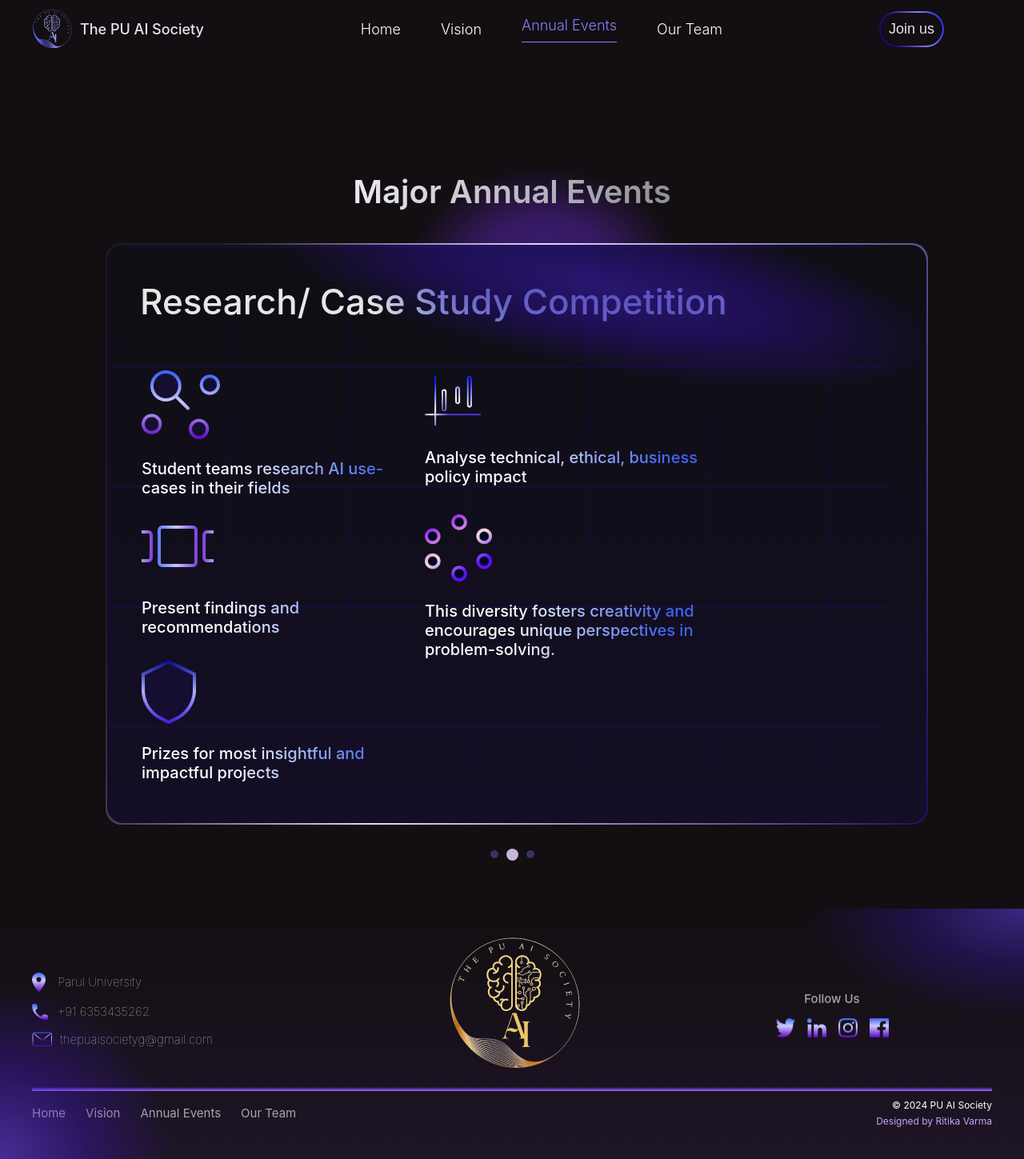
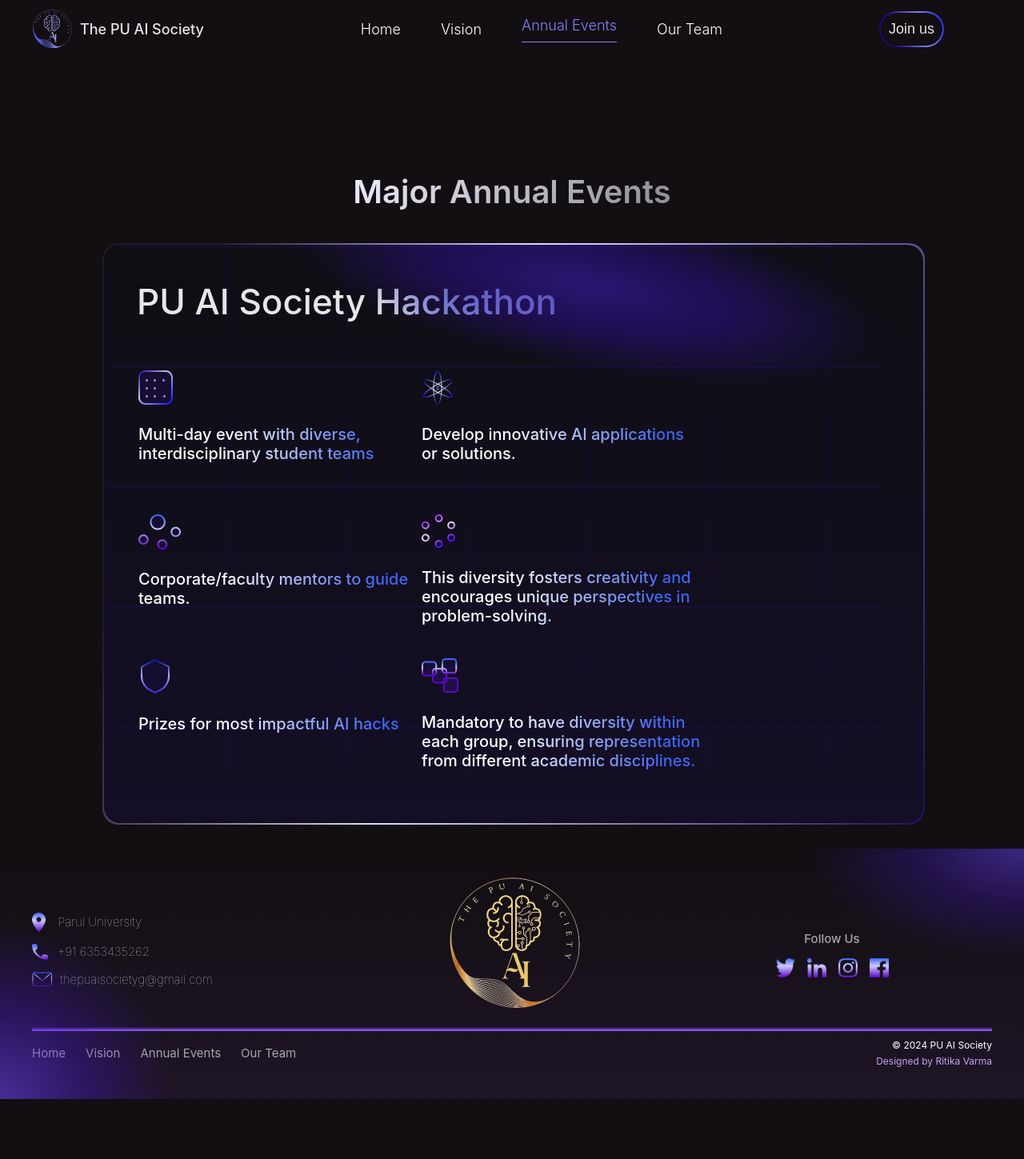
Before and after one commit to THEPUAISOCIETY/pu_ai_society, a React (Vite) app: page /annual-event in a window 1280 px wide. Shown: the whole page at 80% size. After the commit the page ends 1374 px from the top, so only its background shows below. Built offline with nearby package versions, Linux system fonts and the light colour scheme.

Commit message:
Update AnnualEvent.jsx

```diff
--- a/src/Pages/AnnualEvent/AnnualEvent.jsx
+++ b/src/Pages/AnnualEvent/AnnualEvent.jsx
@@ -1,73 +1,39 @@
-import React, { useEffect, useState } from 'react'
+import React from 'react';
 import classes from './AnnualEvent.module.css';
-import { HEADING, ITEMONE, ITEMTHREE, ITEMTWO, } from '../../lib/constant';
+import { HEADING, ITEMONE, ITEMTWO, ITEMTHREE } from '../../lib/constant';
 
-// const itemTwo = [
-//   {title: 'This diversity fosters creativity and encourages unique perspectives in problem-solving. '},
-//   {title: 'Prizes for most impactful AI hacks'},
-//   {title: 'Mandatory to have diversity within each group, ensuring representation from different academic disciplines.'},
-// ]
-
-const cards = [ITEMONE, ITEMTWO, ITEMTHREE];
+const cards = [
+  { heading: HEADING[0].heading, items: ITEMONE },
+  { heading: HEADING[1].heading, items: ITEMTWO },
+  { heading: HEADING[2].heading, items: ITEMTHREE }
+];
 
 function AnnualEvent() {
-
-  const [currentSlide, setCurrentSlide] = useState(0);
-
-  useEffect(() => {
-    const interval = setInterval(() => {
-      setCurrentSlide((prev) => (prev + 1) % cards.length);
-    }, 5000); // Change slide every 5 seconds
-    return () => clearInterval(interval);
-  }, []);
-
-  const getBlobClass = () => {
-    switch (currentSlide) {
-      case 0:
-        return classes.blob_1;
-      case 1:
-        return classes.blob_2;
-      case 2:
-        return classes.blob_3;
-      default:
-        return classes.blob_1;
-    }
-  };
-
   return (
     <div className={classes.eventsection}>
-        <div className={classes.blobcontainer}>
-            <div className={classes.blob}></div>
-        </div>
-
       {/* heading */}
       <div className={classes.heading}>
         <p>Major Annual Events</p>
       </div>
 
-
       {/* card container */}
       <div className={classes.cardContainer}>
-          <div
-            className={classes.cardWrapper}
-            style={{ transform: `translateX(-${currentSlide * 100}%)` }}
-          >
         {cards.map((card, cardIndex) => (
           <div className={classes.cardbg} key={cardIndex}>
             <div className={classes.blobcontainer}>
-                  <div className={getBlobClass()}></div>
+              <div className={classes[`blob_${cardIndex + 1}`]}></div>
             </div>
             <div className={classes.card}>
               <div className={classes.mesh}></div>
 
               {/* title */}
               <div className={classes.title}>
-                    <p>{HEADING[cardIndex].heading}</p>
+                <p>{card.heading}</p>
               </div>
 
               {/* elements */}
               <div className={classes.element}>
-                    {card.map((item, index) => (
+                {card.items.map((item, index) => (
                   <div className={classes.boxCont} key={index}>
                     <div className={classes.boximg}>
                       <img className={classes.icon} src={item.imgname} alt="" />
@@ -81,47 +47,7 @@ function AnnualEvent() {
         ))}
       </div>
     </div>
-
-        {/* card */}
-        {/* <div className={classes.cardbg}>
-          <div className={classes.blobcontainer}>
-              <div className={classes.blob_}></div>
-          </div>
-          <div className={classes.card}>
-            <div className={classes.mesh}></div> */}
-
-            {/* title */}
-            {/* <div className={classes.title}>
-              <p>PU AI Society Hackathon</p>
-            </div> */}
-
-            {/* elements */}
-            {/* <div className={classes.element}>
-            {cards[currentSlide].map((item, index) => (
-              <div className={classes.box_cont} key={index}>
-                <div className={classes.boximg}>
-                  <img className={classes.icon} src={item.imgname} alt="" />
-                </div>
-                <p className={classes.text_cont}>{item.title}</p>
-              </div>
-            ))}
-            </div>
-
-          </div>
-        </div> */}
-
-          {/* dots navigation */}
-          <div className={classes.dots}>
-            {cards.map((_, index) => (
-              <span
-                key={index}
-                className={`${classes.dot} ${currentSlide === index ? classes.active : ''}`}
-                onClick={() => setCurrentSlide(index)}
-              ></span>
-            ))}
-          </div>
-    </div>
-  )
+  );
 }
 
-export default AnnualEvent
+export default AnnualEvent;
```
Lines whose indentation alone changed are shown as unchanged.
